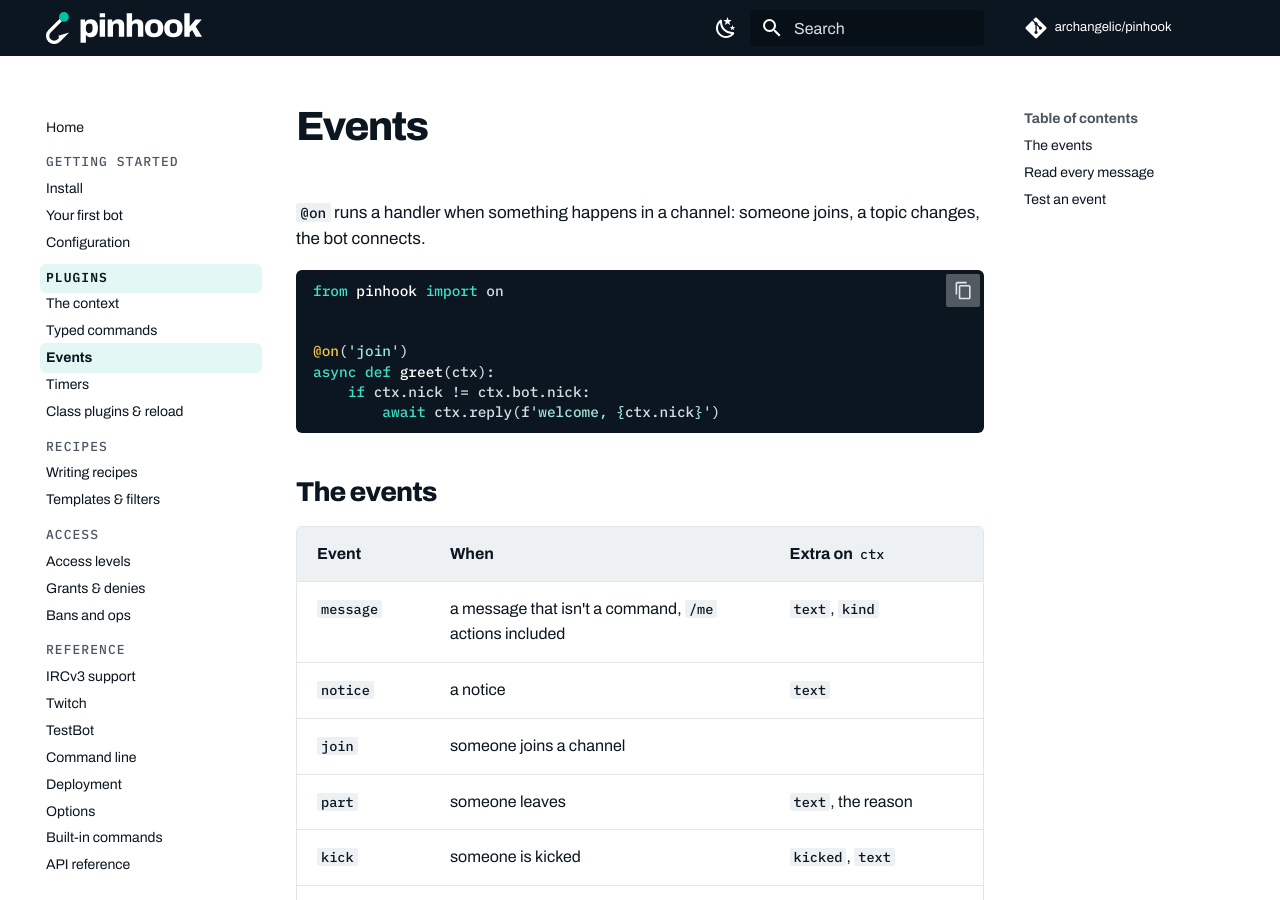
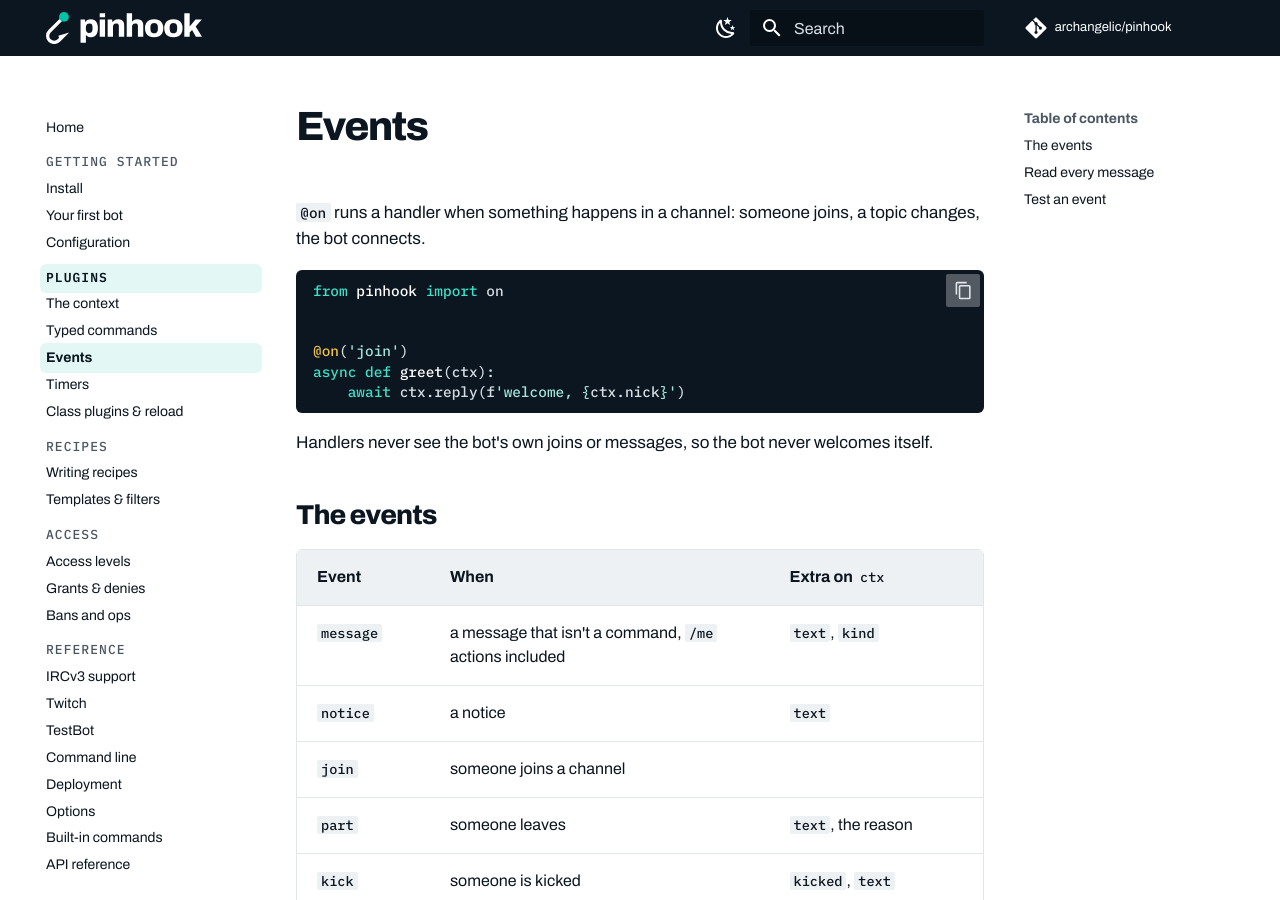
Before and after one commit to archangelic/pinhook, an MkDocs documentation site: the page built from docs/events.md, in a window 1280 px wide and 900 px high. Built offline with MkDocs 1.6.1 and Material for MkDocs 9.7.7, drawn with Linux system fonts in a browser that asks for light colours; comment, search, counter and statistics services are not loaded; the version menu is left out.

Commit message:
drop the docs' check for the bot's own join, which handlers never see

````diff
--- a/docs/events.md
+++ b/docs/events.md
@@ -8,9 +8,10 @@ from pinhook import on
 
 @on('join')
 async def greet(ctx):
-    if ctx.nick != ctx.bot.nick:
-        await ctx.reply(f'welcome, {ctx.nick}')
+    await ctx.reply(f'welcome, {ctx.nick}')
 ```
+
+Handlers never see the bot's own joins or messages, so the bot never welcomes itself.
 
 ## The events
 
````
Also changed, not shown: docs/migrating-from-1x.md (+1 -1 lines).
